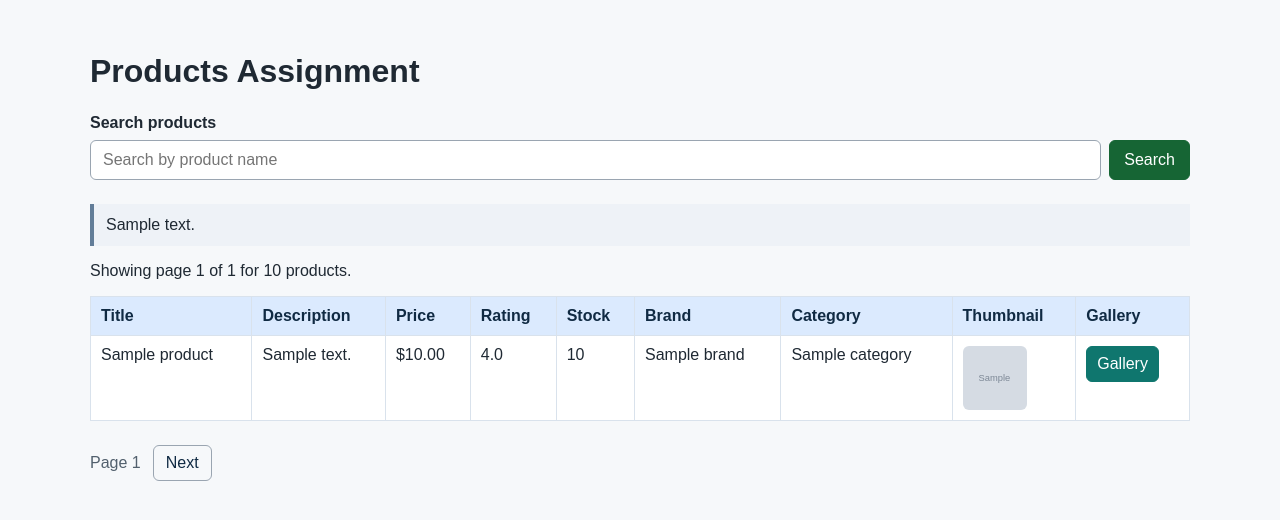
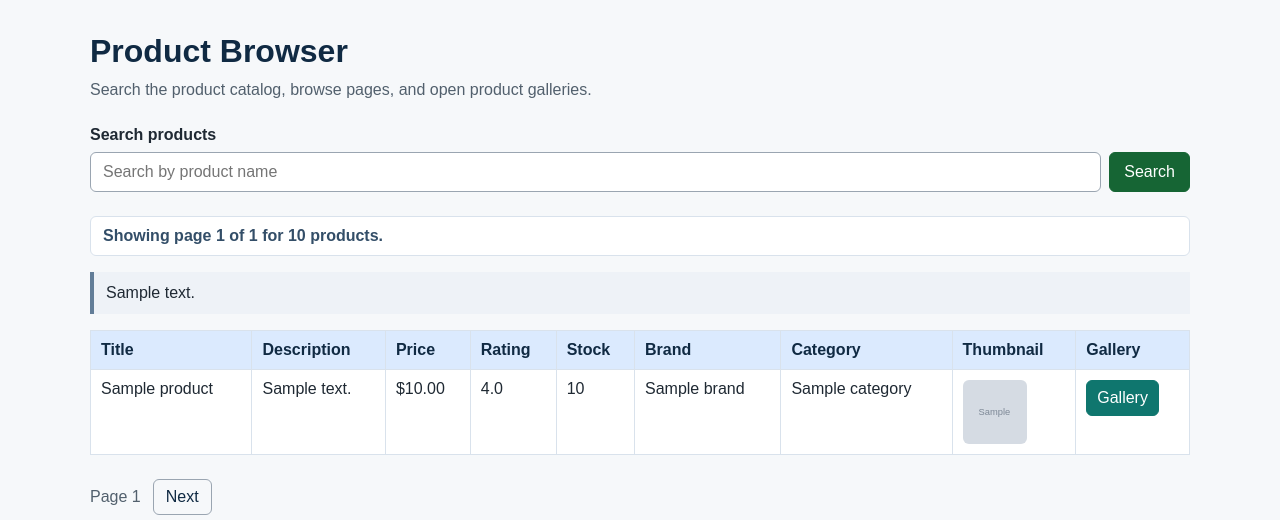
Before and after one commit to woozai/products-api-assignment, a Flask app: template app/templates/index.html in a window 1280 px wide. Shown: the top 520 px of the page. Run offline with Flask 3, Linux system fonts and the light colour scheme; the template is opened without the code that fills it: most values are stand-ins (such as "Sample title", 1, 10 or a date in 2020); grey boxes marked "Sample" are stand-in pictures.

Commit message:
refactor: Improve product page heading and results status layout

```diff
--- a/app/static/css/styles.css
+++ b/app/static/css/styles.css
@@ -9,6 +9,24 @@ body {
   max-width: 1100px;
   margin: 0 auto;
   padding: 32px 16px;
+}
+
+.page-header {
+  margin-bottom: 24px;
+}
+
+.page-header h1 {
+  color: #102a43;
+  font-size: 2rem;
+  line-height: 1.2;
+  margin: 0 0 8px;
+}
+
+.page-intro {
+  color: #52606d;
+  line-height: 1.5;
+  margin: 0;
+  max-width: 680px;
 }
 
 .search-form {
@@ -55,6 +73,16 @@ body {
 .message-error {
   background: #fde8e8;
   border-left-color: #c81e1e;
+}
+
+.results-status {
+  background: #ffffff;
+  border: 1px solid #d9e2ec;
+  border-radius: 6px;
+  color: #334e68;
+  font-weight: 700;
+  margin: 0 0 16px;
+  padding: 10px 12px;
 }
 
 .products-table-wrapper {
@@ -145,6 +173,10 @@ body {
     padding: 24px 12px;
   }
 
+  .page-header h1 {
+    font-size: 1.75rem;
+  }
+
   .products-table-wrapper {
     overflow-x: visible;
   }
--- a/app/templates/index.html
+++ b/app/templates/index.html
@@ -1,9 +1,12 @@
 {% extends "base.html" %}
 
-{% block title %}Products Assignment{% endblock %}
+{% block title %}Product Browser{% endblock %}
 
 {% block content %}
-  <h1>Products Assignment</h1>
+  <header class="page-header">
+    <h1>Product Browser</h1>
+    <p class="page-intro">Search the product catalog, browse pages, and open product galleries.</p>
+  </header>
 
   {% if error_message %}
     <p class="message message-error">{{ error_message }}</p>
@@ -24,14 +27,14 @@
     </div>
   </form>
 
+  <p class="results-status">
+    Showing page {{ pagination.page }} of {{ pagination.total_pages }}
+    for {{ pagination.total }} products.
+  </p>
+
   {% if empty_message %}
     <p class="message">{{ empty_message }}</p>
   {% endif %}
-
-  <p>
-    Showing page {{ pagination.page }} of {{ pagination.total_pages }}
-    for {{ pagination.total }} products.
-  </p>
 
   {% if products %}
     <div class="products-table-wrapper">
```
